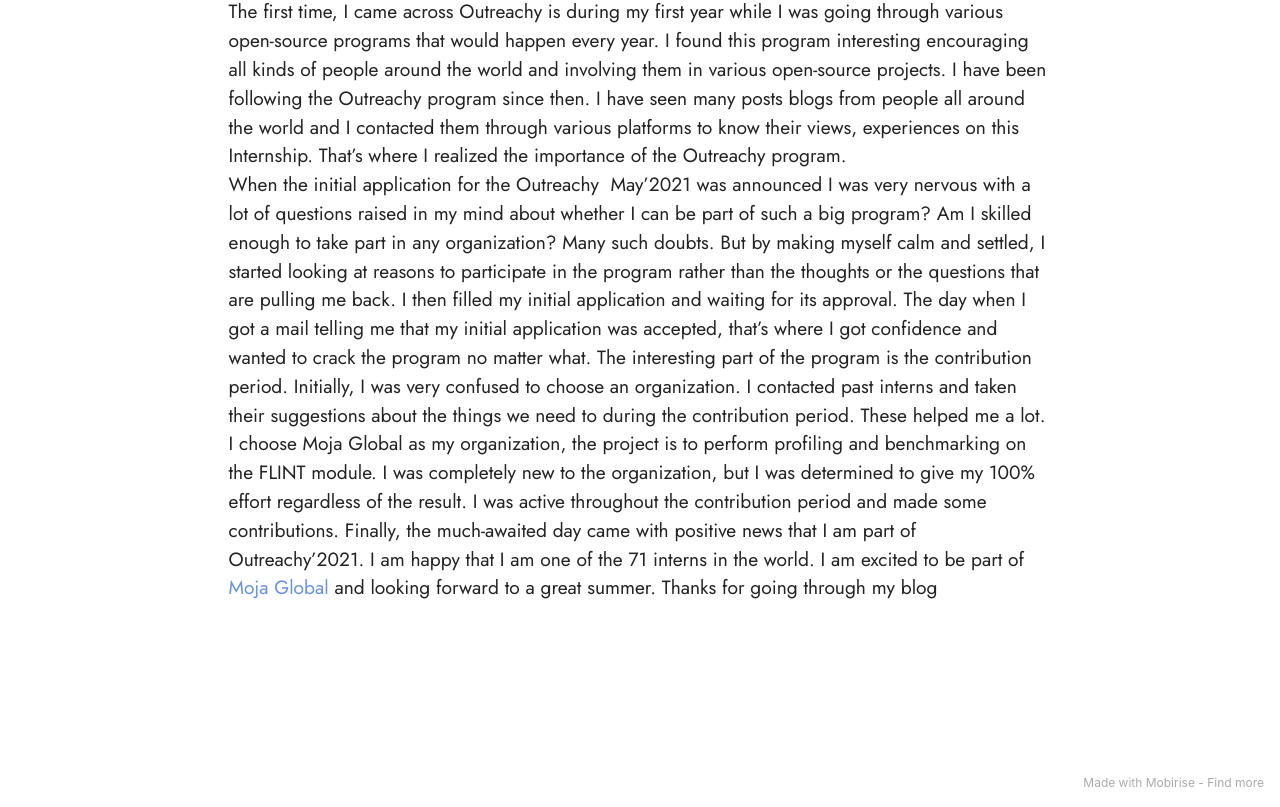
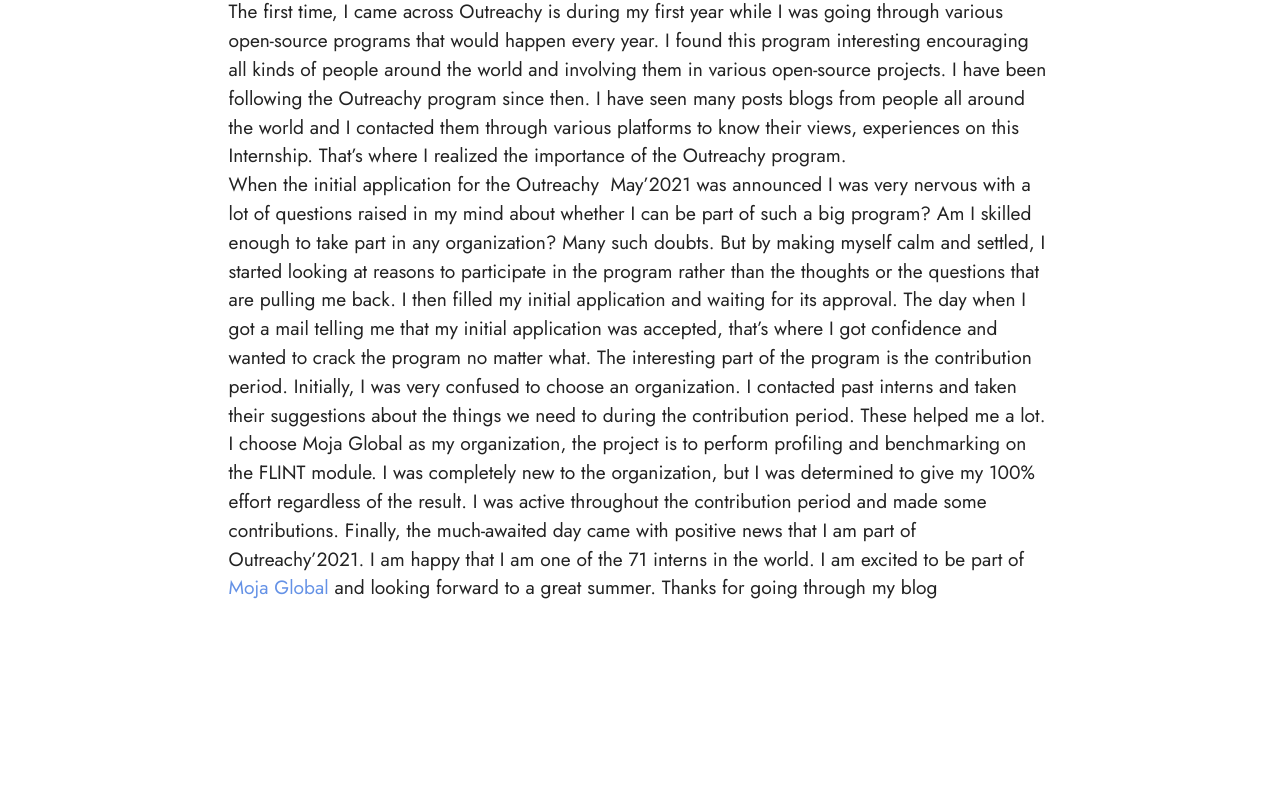
Before and after one commit to vidhya001/OutreachyBlog, a plain HTML site: page index.html in a window 1280 px wide. Shown: the part 2142-2949 px from the top of the page. Drawn offline with Linux system fonts and the light colour scheme.

Commit message:
Update index.html

```diff
--- a/index.html
+++ b/index.html
@@ -136,7 +136,7 @@
             </div>
         </div>
     </div>
-</section><section style="background-color: #fff; font-family: -apple-system, BlinkMacSystemFont, 'Segoe UI', 'Roboto', 'Helvetica Neue', Arial, sans-serif; color:#aaa; font-size:12px; padding: 0; align-items: center; display: flex;"><a href="https://mobirise.site/s" style="flex: 1 1; height: 3rem; padding-left: 1rem;"></a><p style="flex: 0 0 auto; margin:0; padding-right:1rem;">Made with Mobirise - <a href="https://mobirise.site/m" style="color:#aaa;">Find more</a></p></section><script src="assets/web/assets/jquery/jquery.min.js"></script>  <script src="assets/popper/popper.min.js"></script>  <script src="assets/tether/tether.min.js"></script>  <script src="assets/bootstrap/js/bootstrap.min.js"></script>  <script src="assets/smoothscroll/smooth-scroll.js"></script>  <script src="assets/parallax/jarallax.min.js"></script>  <script src="assets/dropdown/js/nav-dropdown.js"></script>  <script src="assets/dropdown/js/navbar-dropdown.js"></script>  <script src="assets/touchswipe/jquery.touch-swipe.min.js"></script>  <script src="assets/theme/js/script.js"></script>
+</section><section style="background-color: #fff; font-family: -apple-system, BlinkMacSystemFont, 'Segoe UI', 'Roboto', 'Helvetica Neue', Arial, sans-serif; color:#aaa; font-size:12px; padding: 0; align-items: center; display: flex;"><a href="https://mobirise.site/s" style="flex: 1 1; height: 3rem; padding-left: 1rem;"></a><p style="flex: 0 0 auto; margin:0; padding-right:1rem;"></p></section><script src="assets/web/assets/jquery/jquery.min.js"></script>  <script src="assets/popper/popper.min.js"></script>  <script src="assets/tether/tether.min.js"></script>  <script src="assets/bootstrap/js/bootstrap.min.js"></script>  <script src="assets/smoothscroll/smooth-scroll.js"></script>  <script src="assets/parallax/jarallax.min.js"></script>  <script src="assets/dropdown/js/nav-dropdown.js"></script>  <script src="assets/dropdown/js/navbar-dropdown.js"></script>  <script src="assets/touchswipe/jquery.touch-swipe.min.js"></script>  <script src="assets/theme/js/script.js"></script>
 
 
 </body>
```
